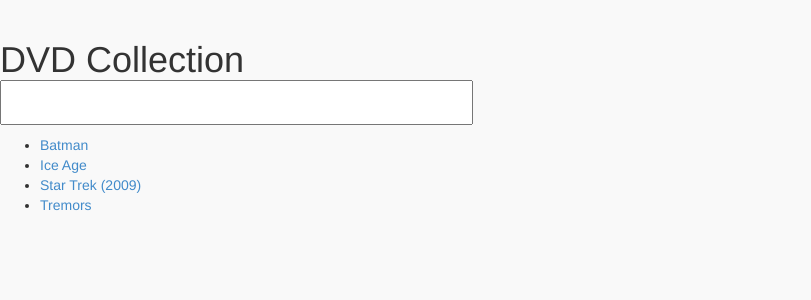
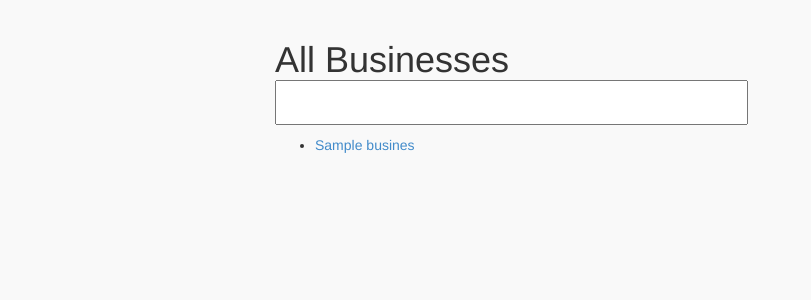
Before and after one commit to dtraleigh/dt_eats, a Django app: template templates/main.html in a window 1280 px wide. Shown: the top 300 px of the page, without its empty margins (0-811 px from the left). Run offline with Django 3.2, Linux system fonts and the light colour scheme; the template is opened without the code that fills it: most values are stand-ins (such as "Sample title", 1, 10 or a date in 2020); some libraries are stand-ins or nearby versions.

Commit message:
Added all businesses to the search list.

```diff
--- a/eats/views.py
+++ b/eats/views.py
@@ -68,5 +68,6 @@ def main(request):
     #///
     #This is the main manage page.
     #\\\
+    all_businesses = Business.objects.all()
 
-    return render(request, 'main.html')
+    return render(request, 'main.html', {'all_businesses':all_businesses})
--- a/templates/base-admin.html
+++ b/templates/base-admin.html
@@ -15,11 +15,6 @@
 
 	<!-- Custom styles for this template -->
 	<link href="{% static "css/eats-custom.css" %}" rel="stylesheet">
-
-</head>
-<body>
-
-    {% block content %}{% endblock %}
 
 	<script src="http://code.jquery.com/jquery-1.4.2.min.js"></script>
 	<script>
@@ -54,5 +49,10 @@
 			});
 		}(jQuery));
 	</script>
+</head>
+<body>
+
+    {% block content %}{% endblock %}
+
 </body>
 </html>
--- a/templates/main.html
+++ b/templates/main.html
@@ -8,14 +8,16 @@ Quick action menu on a result
  - Add Outdoor Seating
  - Remove Outdoor Seating
 -->
+<div class="container">
+  <div class="row">
+    <h1 id="header">All Businesses</h1>
 
-<h1 id="header">DVD Collection</h1>
-
-<ul id="list">
-  <li><a href="#">Batman</a></li>
-  <li><a href="#">Ice Age</a></li>
-  <li><a href="#">Star Trek (2009)</a></li>
-  <li><a href="#">Tremors</a></li>
-<ul>
+    <ul id="list">
+      {%for business in all_businesses%}
+        <li><a href="#">{{business.name}}</a></li>
+      {%endfor%}
+    <ul>
+  </div>
+</div>
 
 {%endblock content%}
```
Lines whose indentation alone changed are shown as unchanged.
